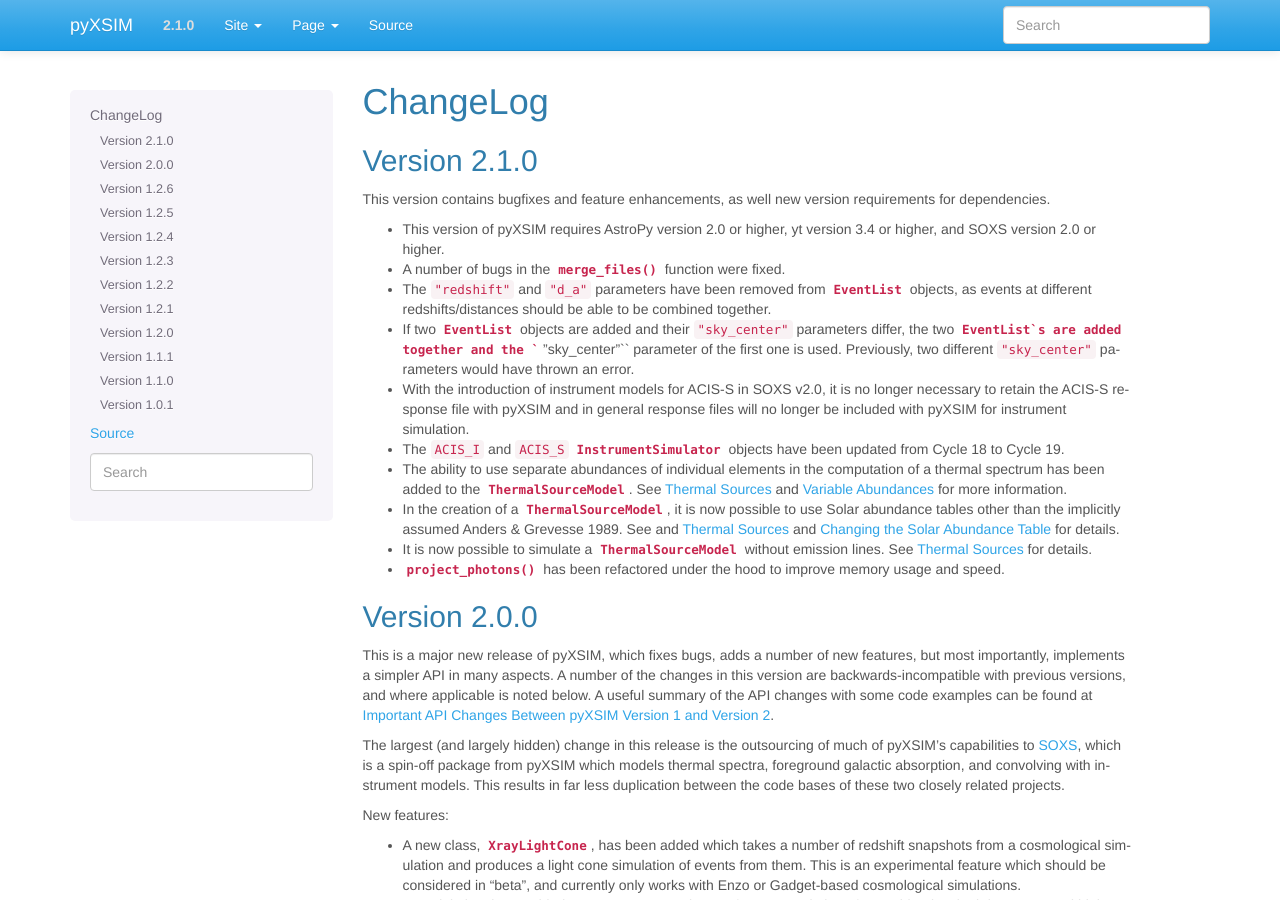
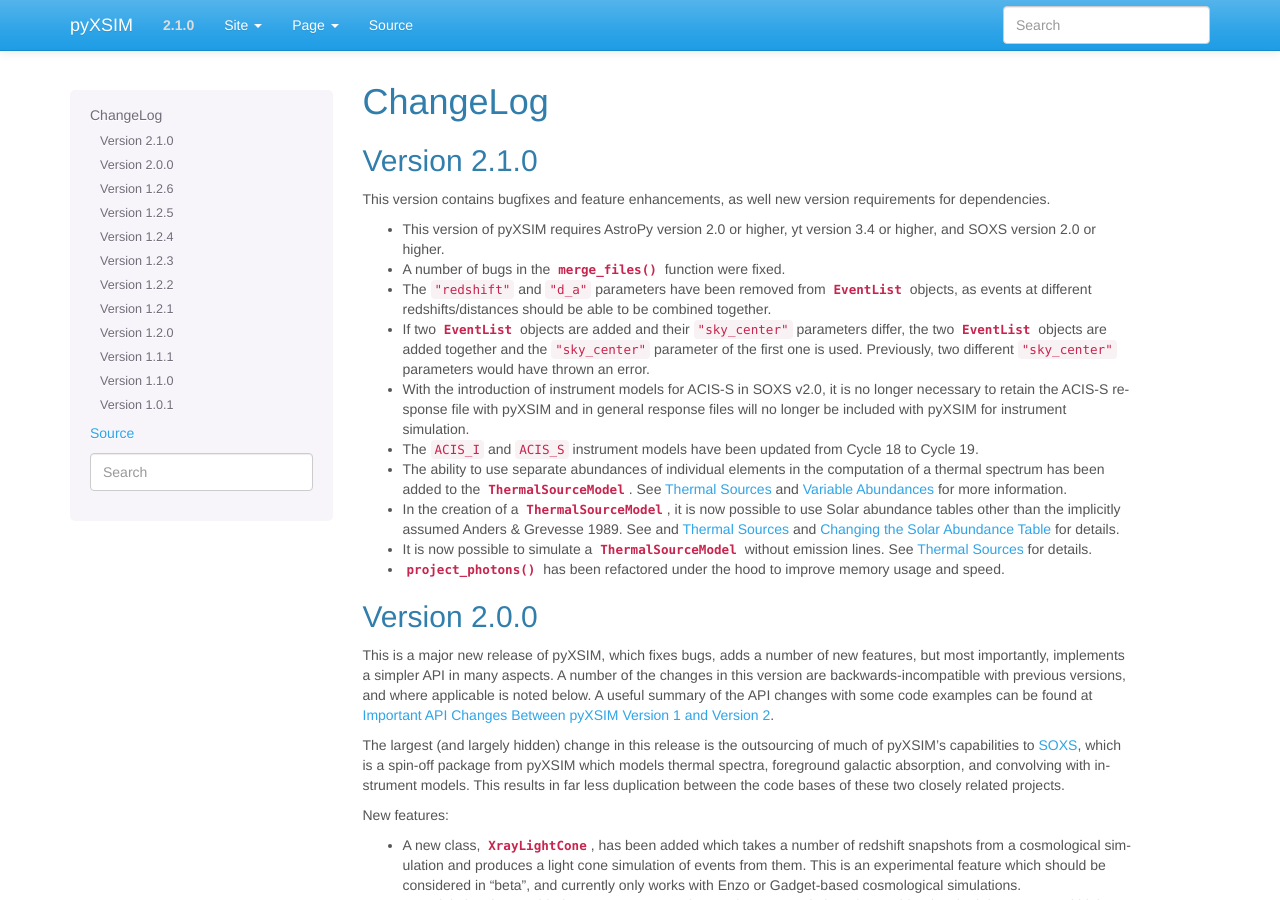
Before and after one commit to jzuhone/pyxsim, a Sphinx documentation site: the page built from doc/source/changelog.rst, in a window 1280 px wide and 900 px high. Built offline with Sphinx 7.4.7, drawn with Linux system fonts in a browser that asks for light colours.

Commit message:
Minor fixes to changelog formatting

```diff
--- a/doc/source/changelog.rst
+++ b/doc/source/changelog.rst
@@ -16,14 +16,13 @@ for dependencies.
   :class:`~pyxsim.event_list.EventList` objects, as events at different redshifts/distances
   should be able to be combined together.
 * If two :class:`~pyxsim.event_list.EventList` objects are added and their ``"sky_center"``
-  parameters differ, the two :class:`~pyxsim.event_list.EventList`s are added together and
+  parameters differ, the two :class:`~pyxsim.event_list.EventList` objects are added together and
   the ``"sky_center"`` parameter of the first one is used. Previously, two different
   ``"sky_center"`` parameters would have thrown an error.
 * With the introduction of instrument models for ACIS-S in SOXS v2.0, it is no longer
   necessary to retain the ACIS-S response file with pyXSIM and in general response files
   will no longer be included with pyXSIM for instrument simulation.
-* The ``ACIS_I`` and ``ACIS_S`` :class:`~pyxsim.instruments.InstrumentSimulator` objects
-  have been updated from Cycle 18 to Cycle 19.
+* The ``ACIS_I`` and ``ACIS_S`` instrument models have been updated from Cycle 18 to Cycle 19.
 * The ability to use separate abundances of individual elements in the computation of
   a thermal spectrum has been added to the :class:`~pyxsim.source_models.ThermalSourceModel`.
   See :ref:`thermal-sources` and :ref:`var-abund` for more information.
```
